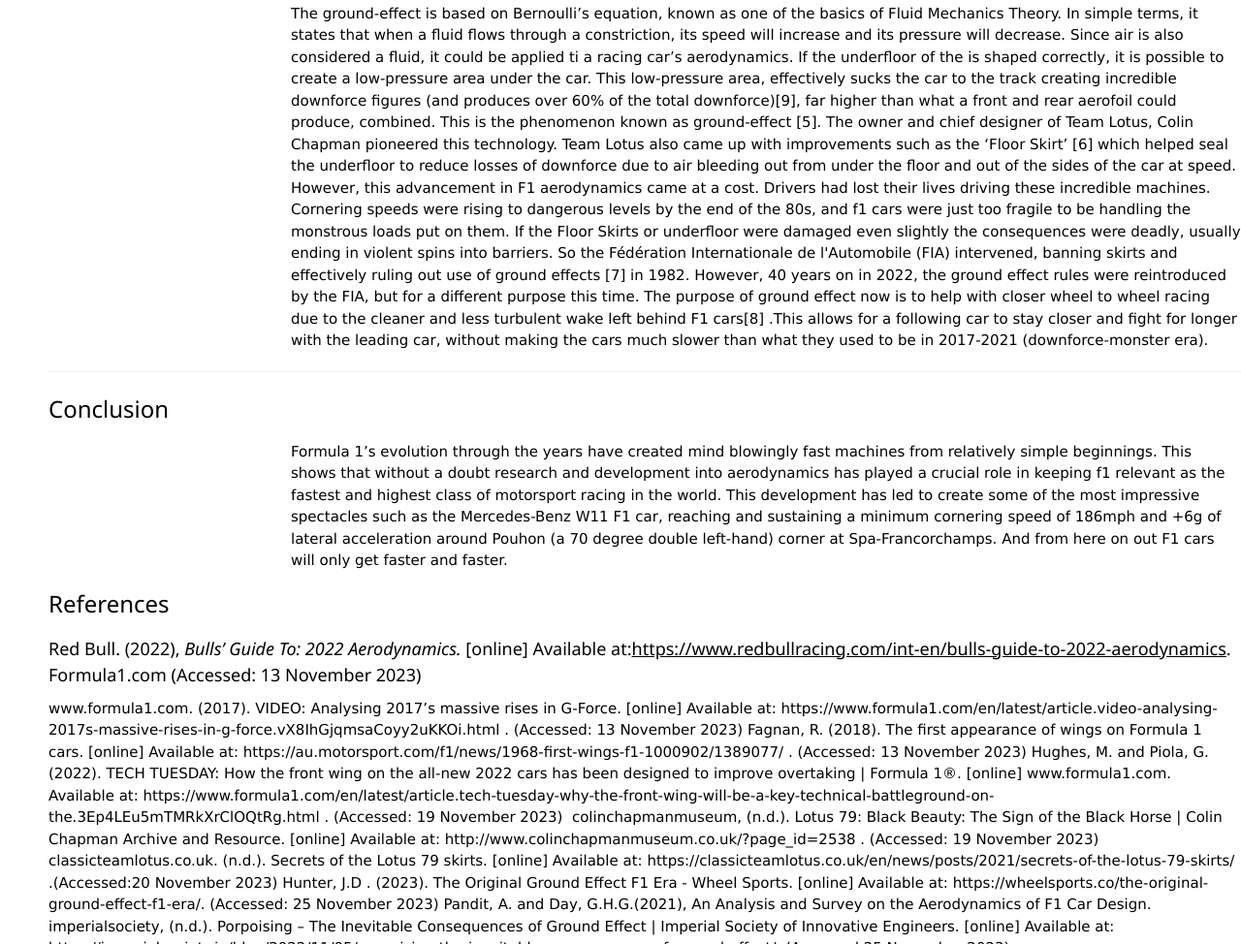
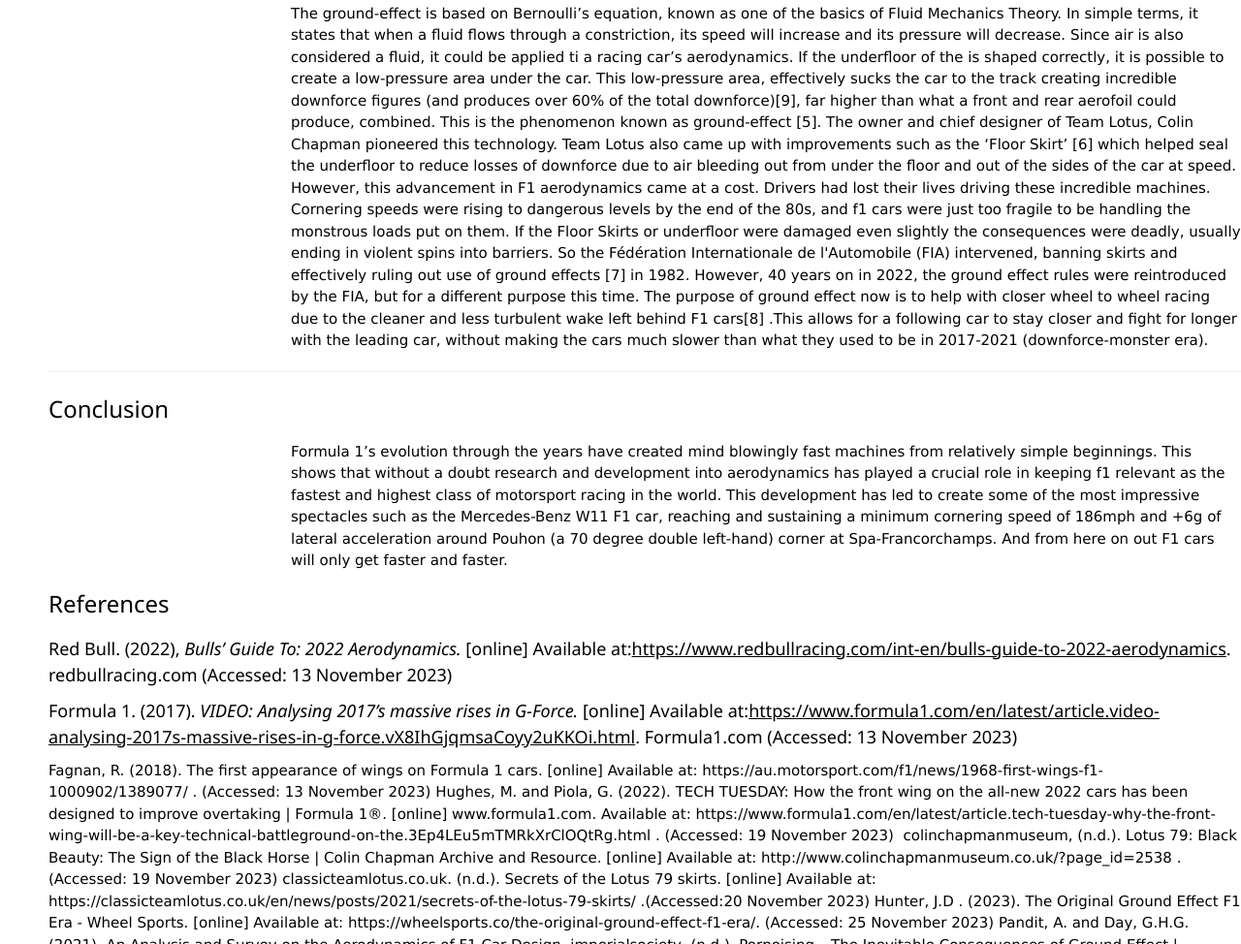
Before and after one commit to FEPSFY6845377/FY6845377, a plain HTML site: page index.html in a window 1280 px wide. Shown: the part 1600-2574 px from the top of the page at 97% size. Drawn offline with nearby package versions, Linux system fonts and the light colour scheme.

Commit message:
Update index.html

```diff
--- a/index.html
+++ b/index.html
@@ -99,7 +99,7 @@
 
            <h3 id="Introduction">Introduction</h3>
            <p class="ex1">
-             In 1950 the world witnessed the first Formula 1 world championship season with teams such as Alfa Romeo, Ferrari, and Mercedes-Benz rolling out with elegant, smooth and relatively simple looking cars. Fast forward today in 2023, and those very same teams are now running with more complex and even faster machinery. This is due to the incredible advancements made in aerodynamics by the teams, helping suck the car down into the tarmac <a href=#Red>(Red Bull, 2022)</a>. In turn, this allows for cornering speeds of up to +190 mph pulling nearly 7g of lateral acceleration (www.formula1.com, n.d.). This was achieved by using aerofoils, and ground effects to help create downforce and force all 4 tyre into the track to ensure maximum grip at speed. This made these machines faster but not always safer.
+             In 1950 the world witnessed the first Formula 1 world championship season with teams such as Alfa Romeo, Ferrari, and Mercedes-Benz rolling out with elegant, smooth and relatively simple looking cars. Fast forward today in 2023, and those very same teams are now running with more complex and even faster machinery. This is due to the incredible advancements made in aerodynamics by the teams, helping suck the car down into the tarmac <a href=#Red>(Red Bull, 2022)</a>. In turn, this allows for cornering speeds of up to +190 mph pulling nearly 7g of lateral acceleration <a href=#Fromula>(Formula 1, 2017)</a>. This was achieved by using aerofoils, and ground effects to help create downforce and force all 4 tyre into the track to ensure maximum grip at speed. This made these machines faster but not always safer.
            </p>
 
            <hr>
@@ -134,10 +134,10 @@ However, 40 years on in 2022, the ground effect rules were reintroduced by the F
            <h3 id="References">References</h3>
            <p class="ex1">
 
-            <h5 id ="Red">Red Bull. (2022), <cite>Bulls’ Guide To: 2022 Aerodynamics.</cite> [online] Available at:<a href="https://www.redbullracing.com/int-en/bulls-guide-to-2022-aerodynamics">https://www.redbullracing.com/int-en/bulls-guide-to-2022-aerodynamics</a>. Formula1.com (Accessed: 13 November 2023)<br></h5>
+            <h5 id ="Red">Red Bull. (2022), <cite>Bulls’ Guide To: 2022 Aerodynamics.</cite> [online] Available at:<a href="https://www.redbullracing.com/int-en/bulls-guide-to-2022-aerodynamics">https://www.redbullracing.com/int-en/bulls-guide-to-2022-aerodynamics</a>. redbullracing.com (Accessed: 13 November 2023)<br></h5>
 
-             www.formula1.com. (2017). VIDEO: Analysing 2017’s massive rises in G-Force. [online] Available at: https://www.formula1.com/en/latest/article.video-analysing-2017s-massive-rises-in-g-force.vX8IhGjqmsaCoyy2uKKOi.html .
-(Accessed: 13 November 2023)
+            <h5 id="Formula">Formula 1. (2017). <cite>VIDEO: Analysing 2017’s massive rises in G-Force.</cite> [online] Available at:<a href="https://www.formula1.com/en/latest/article.video-analysing-2017s-massive-rises-in-g-force.vX8IhGjqmsaCoyy2uKKOi.html">https://www.formula1.com/en/latest/article.video-analysing-2017s-massive-rises-in-g-force.vX8IhGjqmsaCoyy2uKKOi.html</a>. Formula1.com
+(Accessed: 13 November 2023)<br></h5>
 
           Fagnan, R. (2018). The first appearance of wings on Formula 1 cars. [online] Available at: https://au.motorsport.com/f1/news/1968-first-wings-f1-1000902/1389077/ . (Accessed: 13 November 2023)
 
```
